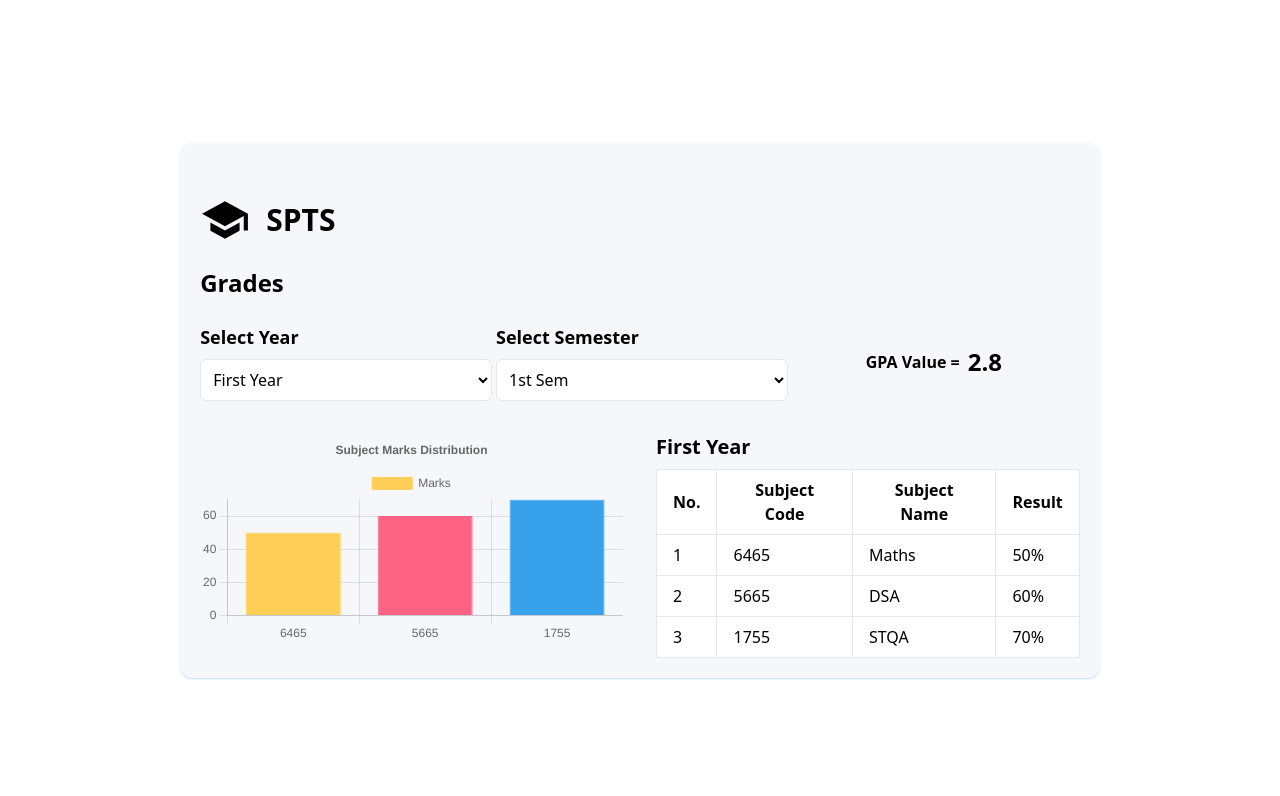
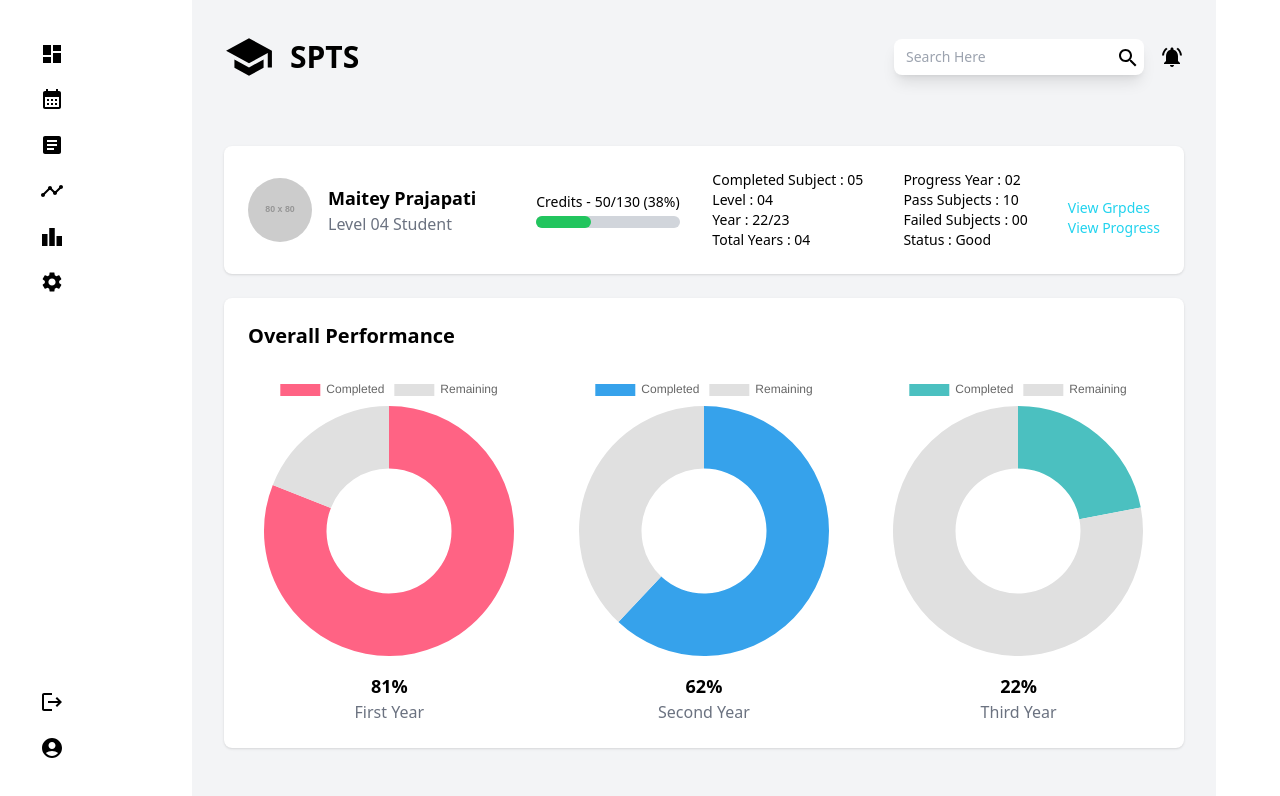
Before and after one commit to trishandulaksha/LMS, a React (Create React App) app in the folder Client/: page /dashboard in a window 1280 px wide. Shown: the top 796 px of the page. Built offline with nearby package versions, Linux system fonts and the light colour scheme.

Commit message:
dashboard implemented

```diff
--- a/Client/src/App.js
+++ b/Client/src/App.js
@@ -1,9 +1,25 @@
+import { createBrowserRouter, RouterProvider } from "react-router-dom";
+import Dashboard from "./screen/dashboard/DashboardHome";
 import GradeScreen from "./screen/grades/GradeScreen";
 
+import MyProfile from "./screen/myprofile/MyProfile";
+import Layout from "./Layout/Layout";
+
+const router = createBrowserRouter([
+  {
+    path: "/",
+    element: <Layout />,
+    children: [
+      { path: "dashboard", element: <Dashboard /> },
+      { path: "grades", element: <GradeScreen /> },
+      { path: "myprofile", element: <MyProfile /> },
+    ],
+  },
+]);
 function App() {
   return (
     <div className="">
-      <GradeScreen />
+      <RouterProvider router={router} />
     </div>
   );
 }
--- /dev/null
+++ b/Client/src/Component/ProgressBar/ProgressBar.js
@@ -0,0 +1,24 @@
+import React from "react";
+
+const ProgressBar = ({ currentCredits, totalCredits }) => {
+  const percentage = (currentCredits / totalCredits) * 100;
+
+  return (
+    <div className="w-full my-4">
+      <div className="flex justify-between mb-1 text-sm">
+        <span>Credits - </span>
+        <span className="ml-1">
+          {`${currentCredits}/${totalCredits}`} ({Math.round(percentage)}%)
+        </span>
+      </div>
+      <div className="relative h-3 bg-gray-300 rounded-full">
+        <div
+          className="absolute top-0 left-0 h-full bg-green-500 rounded-full"
+          style={{ width: `${percentage}%` }}
+        ></div>
+      </div>
+    </div>
+  );
+};
+
+export default ProgressBar;
--- a/Client/src/Component/SideNavBar/Sidebar.js
+++ b/Client/src/Component/SideNavBar/Sidebar.js
@@ -7,18 +7,23 @@ import LeaderboardIcon from "@mui/icons-material/Leaderboard";
 import SettingsIcon from "@mui/icons-material/Settings";
 import LogoutIcon from "@mui/icons-material/Logout";
 import AccountCircleIcon from "@mui/icons-material/AccountCircle";
+import { Link } from "react-router-dom";
 
 const handleClick = (iconName) => {
   console.log(`${iconName} icon clicked`);
 };
 
 const icons = [
-  { icon: <DashboardIcon />, name: "Dashboard" },
-  { icon: <CalendarMonthIcon />, name: "Calendar" },
-  { icon: <ArticleIcon />, name: "Articles" },
-  { icon: <TimelineIcon />, name: "Timeline" },
-  { icon: <LeaderboardIcon />, name: "Leaderboard" },
-  { icon: <SettingsIcon />, name: "Settings" },
+  { icon: <DashboardIcon />, name: "Dashboard", path: "/dashboard" },
+  {
+    icon: <CalendarMonthIcon />,
+    name: "Subject Recomendataion",
+    path: "/dashboard",
+  },
+  { icon: <ArticleIcon />, name: "Grades", path: "/grades" },
+  { icon: <TimelineIcon />, name: "Student Progress", path: "/dashboard" },
+  { icon: <LeaderboardIcon />, name: "Log Out", path: "/dashboard" },
+  { icon: <SettingsIcon />, name: "Settings", path: "/myprofile" },
 ];
 
 const bottomIcons = [
@@ -28,19 +33,27 @@ const bottomIcons = [
 
 const Sidebar = () => {
   return (
-    <div className="flex flex-col justify-between float-left h-screen p-2 text-justify">
+    <div className="fixed flex flex-col justify-between float-left h-screen py-10 text-justify sm:ml-10 ml-7 ">
       <div className="flex flex-col gap-5">
-        {icons.map(({ icon, name }) => (
-          <div key={name} className="cursor-pointer hover:text-orange-700" onClick={() => handleClick(name)}>
-            {icon}
+        {icons.map(({ icon, name, path }) => (
+          <div
+            key={name}
+            className="cursor-pointer hover:text-orange-700"
+            onClick={() => handleClick(name)}
+          >
+            <Link to={path}>{icon}</Link>
           </div>
         ))}
       </div>
 
       <div className="flex flex-col gap-5">
-        {bottomIcons.map(({ icon, name }) => (
-          <div key={name} className="cursor-pointer hover:text-orange-700" onClick={() => handleClick(name)}>
-            {icon}
+        {bottomIcons.map(({ icon, name, path }) => (
+          <div
+            key={name}
+            className="cursor-pointer hover:text-orange-700"
+            onClick={() => handleClick(name)}
+          >
+            <Link to={path}>{icon}</Link>
           </div>
         ))}
       </div>
--- /dev/null
+++ b/Client/src/Layout/Layout.js
@@ -0,0 +1,24 @@
+import React from "react";
+import Sidebar from "../Component/SideNavBar/Sidebar";
+import { Outlet } from "react-router-dom";
+
+function Layout() {
+  return (
+    <div
+      className="grid grid-cols-2"
+      style={{
+        gridTemplateColumns: "15% 80%",
+      }}
+    >
+      <div className="">
+        <Sidebar />
+      </div>
+
+      <div className="">
+        <Outlet />
+      </div>
+    </div>
+  );
+}
+
+export default Layout;
--- a/Client/src/screen/dashboard/DashboardHome.js
+++ b/Client/src/screen/dashboard/DashboardHome.js
@@ -1,85 +1,92 @@
 import React from "react";
-import DashboardIcon from "@mui/icons-material/Dashboard";
-import Avatar from '@mui/material/Avatar';
-import LogoDevIcon from "@mui/icons-material/LogoDev";
+import { Doughnut } from "react-chartjs-2";
+import { Chart as ChartJS, ArcElement, Tooltip, Legend } from "chart.js";
+import SchoolIcon from "@mui/icons-material/School";
 import SearchIcon from "@mui/icons-material/Search";
-import NotificationsNoneIcon from "@mui/icons-material/NotificationsNone";
-import Sidebar from "../../Component/SideNavBar/Sidebar";
+import NotificationsActiveIcon from "@mui/icons-material/NotificationsActive";
+import ProgressBar from "../../Component/ProgressBar/ProgressBar";
 
-import LinearProgress, { LinearProgressProps } from '@mui/material/LinearProgress';
-import Typography from '@mui/material/Typography';
-import Box from '@mui/material/Box';
+ChartJS.register(ArcElement, Tooltip, Legend);
 
+const Dashboard = () => {
+  const performanceData = [
+    {
+      label: "First Year",
+      percentage: 81,
+      color: "#FF6384",
+    },
+    {
+      label: "Second Year",
+      percentage: 62,
+      color: "#36A2EB",
+    },
+    {
+      label: "Third Year",
+      percentage: 22,
+      color: "#4BC0C0",
+    },
+  ];
 
-function LinearProgressWithLabel(props: LinearProgressProps & { value: number }) {
-  return (
-    <Box sx={{ display: 'flex', alignItems: 'center' }}>
-      <Box sx={{ width: '100%', mr: 1 }}>
-        <LinearProgress variant="determinate" {...props} />
-      </Box>
-      <Box sx={{ minWidth: 35 }}>
-        <Typography
-          variant="body2"
-          sx={{ color: 'text.secondary' }}
-        >{`${Math.round(props.value)}%`}</Typography>
-      </Box>
-    </Box>
-  );
-}
-
-
-function DashboardHome() {
-
-
-
-  const [progress, setProgress] = React.useState(10);
-
-  React.useEffect(() => {
-    const timer = setInterval(() => {
-      setProgress((prevProgress) => (prevProgress >= 100 ? 10 : prevProgress + 10));
-    }, 800);
-    return () => {
-      clearInterval(timer);
+  const renderChart = (percentage, color) => {
+    return {
+      labels: ["Completed", "Remaining"],
+      datasets: [
+        {
+          data: [percentage, 100 - percentage],
+          backgroundColor: [color, "#E0E0E0"],
+          hoverBackgroundColor: [color, "#E0E0E0"],
+          borderWidth: 0,
+        },
+      ],
     };
-  }, []);
+  };
 
   return (
-    <div className="flex">
-      <div className="flex ">
-        <Sidebar />
+    <div className="w-full min-h-screen p-8 bg-gray-100 ">
+      {/* Header Section */}
+      <div className="flex items-center justify-between">
+        <div className="inline-flex items-center">
+          <SchoolIcon
+            sx={{
+              fontSize: "50px",
+            }}
+          />
+          <div className="ml-4 text-3xl font-extrabold">SPTS</div>
         </div>
-
-      <div className="flex-col w-full p-5 ">
-        <div className="flex justify-between p-1 ">
-          <div className="flex gap-3">
-            <LogoDevIcon />
-            <p className="font-semibold text-xl">SPTS</p>
-          </div>
-
-          <div className="flex flex-row gap-5">
+        <div className="flex items-center ">
+          <div className="p-1 bg-white rounded-lg shadow-lg">
             <input
               text="text"
               placeholder="Search Here"
-              className="px-2 rounded-lg border-2 text-sm"
+              className="px-2 py-1 text-sm outline-none "
             />
-            <SearchIcon />
-            <NotificationsNoneIcon />
+            <SearchIcon
+              sx={{
+                cursor: "pointer",
+              }}
+            />
+          </div>
+          <NotificationsActiveIcon sx={{ marginLeft: 2 }} />
         </div>
       </div>
 
-        <div className=" flex flex-row items-center m-5 text-sm">
-          <div className="border-2 border-black flex flex-row gap-5 w-full justify-around p-4 rounded-lg">
-            <div className="flex flex-col items-center pt-3">
-              <Avatar alt="Travis Howard" src="/static/images/avatar/2.jpg" />
-              <p>Name Here</p>
+      <div className="flex flex-col items-center p-6 mt-16 mb-6 bg-white rounded-lg shadow lg:flex-row lg:justify-between lg:space-x-6">
+        <div className="flex items-center space-x-4">
+          <img
+            src="https://via.placeholder.com/80"
+            alt="Profile"
+            className="w-16 h-16 rounded-full"
+          />
+          <div>
+            <h2 className="text-lg font-bold">Maitey Prajapati</h2>
+            <p className="text-gray-500">Level 04 Student</p>
           </div>
-              <div className="flex flex-col items-center">
-                <p>Credits</p>
-                <Box className="w-full">
-                <LinearProgressWithLabel value={progress} />
-                </Box>
-                <p>50/130</p>
+          <div className="pl-11">
+            <ProgressBar currentCredits={50} totalCredits={130} />
           </div>
+        </div>
+        <div className="mt-4 lg:mt-0">
+          <div className="grid grid-cols-2 gap-4 text-sm lg:flex lg:items-center lg:space-x-6">
             <div className="flex flex-col items-start">
               <p>Completed Subject : 05</p>
               <p>Level : 04</p>
@@ -95,25 +102,28 @@ function DashboardHome() {
             </div>
 
             <div className="flex flex-col items-start pt-4 text-cyan-400">
-                <a href="#">View Grades</a>
-                <a href="#">View Progress</a>
+              <p>View Grpdes</p>
+              <p>View Progress</p>
+            </div>
           </div>
         </div>
       </div>
 
-      <div className="flex flex-row items-center m-5 mt-8 ml-8 text-lg font-semibold">
-        <p>Overall Performance</p>
+      {/* Overall Performance Section */}
+      <div className="p-6 bg-white rounded-lg shadow">
+        <h2 className="mb-6 text-xl font-bold">Overall Performance</h2>
+        <div className="grid grid-cols-1 gap-8 sm:grid-cols-3">
+          {performanceData.map((data, index) => (
+            <div key={index} className="text-center">
+              <Doughnut data={renderChart(data.percentage, data.color)} />
+              <p className="mt-4 text-lg font-bold">{data.percentage}%</p>
+              <p className="text-gray-500">{data.label}</p>
             </div>
-
-      <div className="flex flex-row items-center m-5">
-        <div className="flex flex-col items-center">
-
+          ))}
         </div>
-      </div>
-
       </div>
     </div>
   );
-}
+};
 
-export default DashboardHome;
+export default Dashboard;
--- a/Client/src/screen/grades/GradeScreen.js
+++ b/Client/src/screen/grades/GradeScreen.js
@@ -60,9 +60,8 @@ function GradeScreen() {
 
   return (
     <>
-      <div className="flex flex-col items-center justify-center w-full h-screen p-4 overflow-x-hidden md:px-8 lg:px-16 xl:px-20 ">
-        <div className="p-2 mt-5 shadow-sm md:p-5 bg-slate-200 bg-opacity-35 rounded-xl shadow-blue-200">
-          <div className="mt-8 ">
+      <div className="w-full mt-20">
+        <div className="mt-8 ml-6 mb-14">
           <div className="inline-flex items-center">
             <SchoolIcon
               sx={{
@@ -75,8 +74,9 @@ function GradeScreen() {
             <h2 className="text-2xl font-extrabold">Grades</h2>
           </div>
         </div>
-
-          <div className="flex flex-col justify-center w-full max-w-4xl mt-6 space-y-4 sm:flex-row sm:justify-between sm:space-y-0">
+        <div className="flex flex-col w-full p-4 overflow-x-hidden md:px-8 lg:px-16 xl:px-20 ">
+          <div className="w-full p-2 shadow-sm md:p-5 bg-slate-200 bg-opacity-35 rounded-xl shadow-blue-200">
+            <div className="flex flex-col justify-center w-full max-w-4xl space-y-4 sm:flex-row sm:justify-between sm:space-y-0">
               <div className="flex flex-col w-full sm:w-1/2">
                 <label className="text-lg font-semibold">Select Year</label>
                 <select
@@ -117,7 +117,7 @@ function GradeScreen() {
             {error ? (
               <p className="mt-6 text-xl text-center text-red-500">{error}</p>
             ) : (
-            <div className="flex flex-col justify-between mt-8 space-y-8 sm:flex-row sm:space-y-0 sm:space-x-8">
+              <div className="flex flex-col justify-between w-full mt-8 space-y-8 sm:flex-row sm:space-y-0 sm:space-x-8">
                 <div className="w-full overflow-auto sm:w-1/2 ">
                   <GradeChartComponent subjects={subjects || []} />
                 </div>
@@ -131,6 +131,7 @@ function GradeScreen() {
             )}
           </div>
         </div>
+      </div>
     </>
   );
 }
```
Lines whose indentation alone changed are shown as unchanged.
